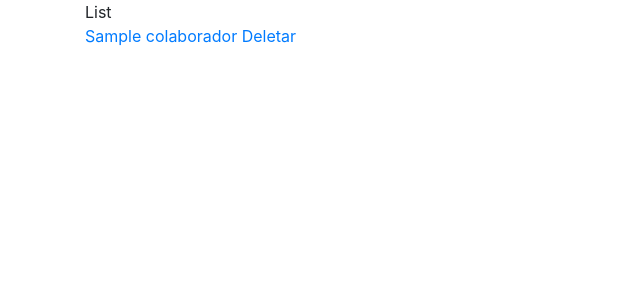
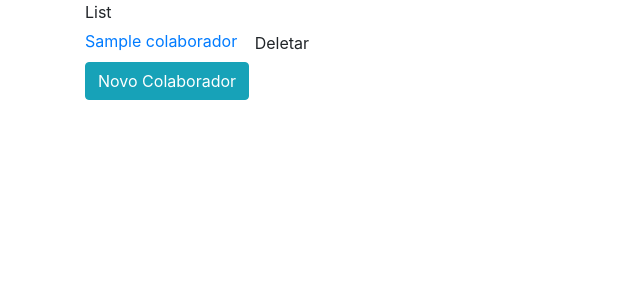
Before and after one commit to Beatriz-Paes/corporate-application, a Django app: template apps/colaboradores/templates/colaboradores/colaborador_list.html in a window 1280 px wide. Shown: the top 300 px of the page, without its empty margins (0-640 px from the left). Run offline with Django 3.2, Linux system fonts and the light colour scheme; the template is opened without the code that fills it: most values are stand-ins (such as "Sample title", 1, 10 or a date in 2020); some libraries are stand-ins or nearby versions.

Commit message:
Crud Colaborador, Create

```diff
--- a/apps/colaboradores/templates/colaboradores/colaborador_list.html
+++ b/apps/colaboradores/templates/colaboradores/colaborador_list.html
@@ -8,9 +8,11 @@
         <a href="{% url 'update_colaborador' colaborador.id %}">
             {{ colaborador }}
         </a>
-        <a href="{% url 'delete_colaborador' colaborador.id %}">
+        <a href="{% url 'delete_colaborador' colaborador.id %}" class="btn btn-btn">
             Deletar
         </a>
         <br>
     {% endfor %}
+
+<a href="{% url 'create_colaborador' %}" class="btn btn-info">Novo Colaborador</a>
 {% endblock %}
--- a/apps/colaboradores/urls.py
+++ b/apps/colaboradores/urls.py
@@ -1,8 +1,9 @@
 from django.urls import path
-from .views import ColaboradoresList, ColaboradorEdit, ColaboradorDelete
+from .views import ColaboradoresList, ColaboradorEdit, ColaboradorDelete, ColaboradorCreate
 
 urlpatterns = [
     path('', ColaboradoresList.as_view(), name='list_colaboradores'),
+    path('novo/', ColaboradorCreate.as_view(), name='create_colaborador'),
     path('editar/<int:pk>/', ColaboradorEdit.as_view(), name='update_colaborador'),
     path('delete/<int:pk>/', ColaboradorDelete.as_view(), name='delete_colaborador'),
 
--- a/gestao_rh/settings.py
+++ b/gestao_rh/settings.py
@@ -94,4 +94,4 @@ LOGIN_REDIRECT_URL = 'home'
 
 LOGOUT_REDIRECT_URL = 'login'
 
-AUTHENTICATION_BACKENDS = ('apps.backends.CaseInsensitiveModelBackend', )
+# AUTHENTICATION_BACKENDS = ('apps.backends.CaseInsensitiveModelBackend', )
```
Also changed, not shown: apps/colaboradores/views.py (+16 -1 lines).
